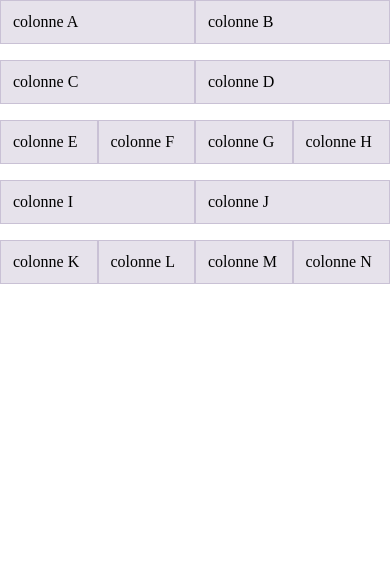
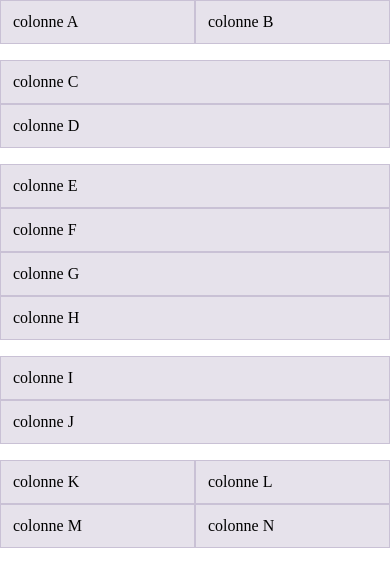
Before and after one commit to eikon-frontend-students/imd2-exercice-bootstrap-6-despairpanta, a website built with Parcel: page src/index.html in a window 390 px wide. Built offline with nearby package versions, Linux system fonts and the light colour scheme.

Commit message:
finalisation offset

```diff
--- a/src/index.html
+++ b/src/index.html
@@ -15,32 +15,32 @@
   <body>
     <div class="container">
       <div class="row">
-        <div class="col">colonne A</div>
-        <div class="col">colonne B</div>
+        <div class="col-6">colonne A</div>
+        <div class="col-6">colonne B</div>
       </div>
 
       <div class="row">
-        <div class="col">colonne C</div>
-        <div class="col">colonne D</div>
+        <div class="col-12 col-sm-6 col-lg-4 offset-lg-2">colonne C</div>
+        <div class="col-12 col-sm-6 col-lg-4">colonne D</div>
       </div>
 
       <div class="row">
-        <div class="col">colonne E</div>
-        <div class="col">colonne F</div>
-        <div class="col">colonne G</div>
-        <div class="col">colonne H</div>
+        <div class="col-12 col-sm-6 col-lg-3">colonne E</div>
+        <div class="col-12 col-sm-6 col-lg-3">colonne F</div>
+        <div class="col-12 col-sm-6 col-lg-3">colonne G</div>
+        <div class="col-12 col-sm-6 col-lg-3">colonne H</div>
       </div>
 
       <div class="row">
-        <div class="col">colonne I</div>
-        <div class="col">colonne J</div>
+        <div class="col-12 col-md-4 offset-md-2 offset-lg-1">colonne I</div>
+        <div class="col-12 col-md-4 offset-lg-2">colonne J</div>
       </div>
 
       <div class="row">
-        <div class="col">colonne K</div>
-        <div class="col">colonne L</div>
-        <div class="col">colonne M</div>
-        <div class="col">colonne N</div>
+        <div class="col-6 col-lg-3">colonne K</div>
+        <div class="col-6 col-lg-2 offset-lg-1">colonne L</div>
+        <div class="col-6 col-lg-2">colonne M</div>
+        <div class="col-6 col-lg-3 offset-lg-1">colonne N</div>
       </div>
     </div>
 
```
